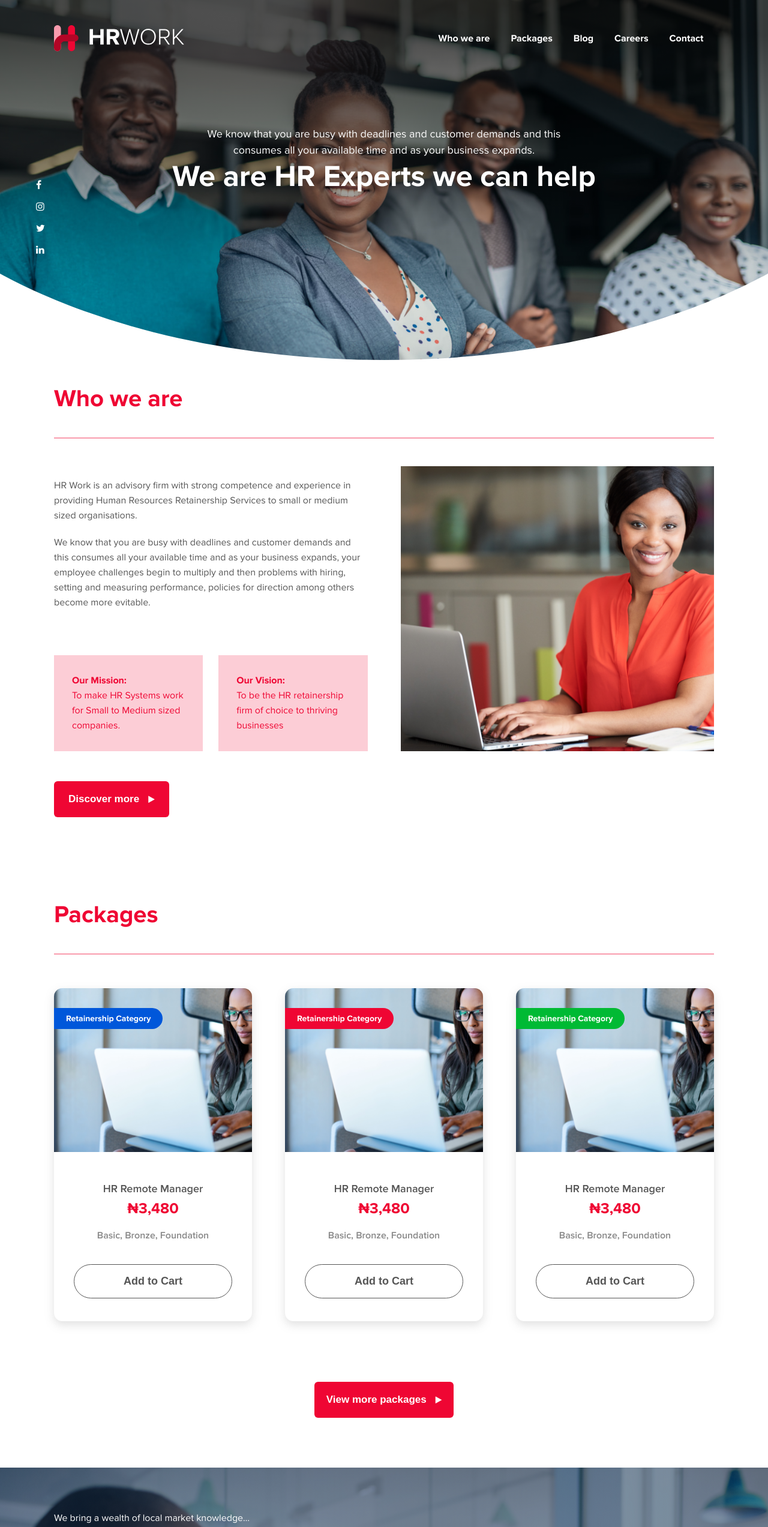
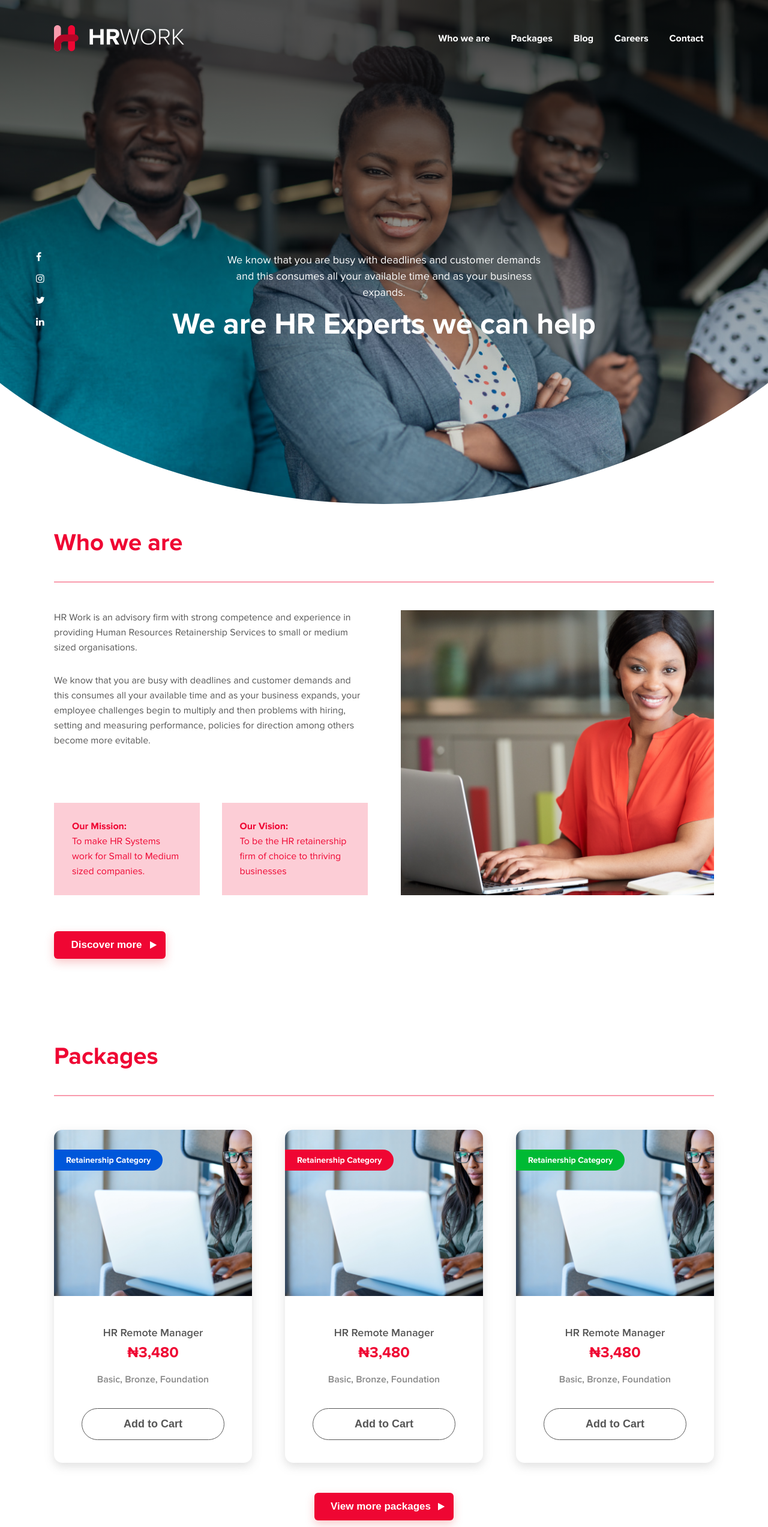
Before and after one commit to TechinnoverHub/hr-work, a React (Create React App) app: page / in a window 1280 px wide. Shown: the top 2545 px of the page at 60% size. Built offline with nearby package versions, Linux system fonts and the light colour scheme; what google-maps-react would draw is missing.

Commit message:
homepage v2

```diff
--- a/src/Pages/Blog/index.scss
+++ b/src/Pages/Blog/index.scss
@@ -124,7 +124,7 @@
   color: #ef0633;
 
   h3 {
-    padding: 90px;
+    padding: 90px 0;
   }
 }
 
--- a/src/Pages/Home/index.js
+++ b/src/Pages/Home/index.js
@@ -20,27 +20,25 @@ function Home() {
         <p className="heading-text">
           <span className="heading-primary-small">
             We know that you are busy with deadlines and customer demands and
-            this
-            <br />
-            consumes all your available time and as your business expands.
+            this consumes all your available time and as your business expands.
           </span>
-          <br />
           <span className="heading-primary-big">
             We are HR Experts we can help
           </span>
         </p>
       </div>
+
       <div className="section-who-we-are-homepage">
         <h2>Who we are</h2>
         <hr />
         <div className="col">
           <div className="col1">
-            <p className="paragraph">
+            <p className="home-paragraph">
               HR Work is an advisory firm with strong competence and experience
               in providing Human Resources Retainership Services to small or
               medium sized organisations.
             </p>
-            <p className="paragraph paragraph-two">
+            <p className="home-paragraph paragraph-two">
               We know that you are busy with deadlines and customer demands and
               this consumes all your available time and as your business
               expands, your employee challenges begin to multiply and then
--- a/src/Pages/Home/index.scss
+++ b/src/Pages/Home/index.scss
@@ -1,7 +1,6 @@
 // HEADER
 .homepage-image {
   max-width: 100vw;
-  height: 75vh;
   clip-path: ellipse(70% 80% at 50% 20%);
   background-image: linear-gradient(
       0deg,
@@ -14,7 +13,15 @@
   display: flex;
   align-items: flex-end;
   justify-content: center;
+  height: 75vh;
+  padding-bottom: 8.5vh;
+  background-position: center;
+
+  @media screen and (min-width: 800px) {
     padding-bottom: 32.5vh;
+    height: 105vh;
+    background-position: initial;
+  }
 }
 
 // .no-webp .homepage-image {
@@ -30,15 +37,25 @@
 // }
 
 .heading-text {
-  text-align: center;
   color: white;
   padding-bottom: 15.5px;
+  width: 70vw;
+  margin: 0 auto;
+
+  @media screen and (min-width: 800px) {
+    width: auto;
+    max-width: 1100px;
+  }
 }
 
 .social-icons {
   position: absolute;
   top: 50%;
+  left: 5vw;
+
+  @media screen and (min-width: 800px) {
     left: 60px;
+  }
 }
 
 .social-icons i {
@@ -48,26 +65,44 @@
 }
 
 .heading-primary-small {
-  font-size: 1.125rem;
   font-weight: 400;
   line-height: 1.5;
+  display: block;
+  margin: 0 auto;
+  text-align: center;
+  padding: 0 5%;
+  font-size: 0.72rem;
+
+  @media screen and (min-width: 800px) {
+    font-size: 1.125rem;
+    width: 60%;
+  }
 }
 
 .heading-primary-big {
-  font-size: 3.125rem;
   font-weight: 700;
   margin-top: 1rem;
+  line-height: calc(38 / 40);
+  font-size: 2.3rem;
+  display: block;
+  padding-top: 0.5rem;
+  text-align: center;
+
+  @media screen and (min-width: 800px) {
+    padding: 0;
+    font-size: 3.125rem;
+  }
 }
 
 //SECTION
 .section-who-we-are-homepage {
+  // max-width: 500px;
   margin: 0 auto;
+  width: 80vw;
+
+  @media screen and (min-width: 800px) {
+    width: auto;
     max-width: 1100px;
-
-  @media screen and (max-width: 600px) {
-    max-width: 500px;
-    margin: 0 auto;
-    width: 80%;
   }
 }
 
@@ -92,34 +127,30 @@
   }
 }
 
-.paragraph {
+.home-paragraph {
   font-size: 1rem;
   line-height: 1.5625;
   color: #565656;
+  padding: 0 5%;
+  text-align: center;
 
-  &-two {
-    margin-top: 1.875rem;
+  @media screen and (min-width: 800px) {
+    text-align: left;
+    padding: 0;
   }
 }
 
-.paragraph {
-  font-size: 16px;
-  line-height: 25px;
-  color: #565656;
-}
-
-.paragraph p {
-  margin-top: 30px;
-  margin-bottom: 100px;
+.paragraph-two {
+  margin-top: 1.875rem;
 }
 
 .col {
+  display: block;
+
+  @media screen and (min-width: 800px) {
     display: flex;
     justify-content: space-between;
     height: 475px;
-
-  @media screen and (max-width: 600px) {
-    display: inline;
   }
 }
 
@@ -143,30 +174,39 @@
   }
 }
 
-.col1 {
-  flex-basis: 47.5%;
-}
+.Col-small-box {
+  margin-bottom: 40px;
+  margin-top: 40px;
 
-.col2 {
-  flex-basis: 47.5%;
-}
-
-.Col-small-box {
+  @media screen and (min-width: 800px) {
     display: flex;
     align-items: center;
     margin-top: auto;
     justify-content: space-between;
-
-  @media screen and (max-width: 600px) {
-    display: inline;
-    margin-bottom: 40px;
+    margin-bottom: 0;
   }
 }
 
 .Col-small-box div {
+  background-color: rgba(249, 155, 173, 0.5);
+  margin-left: auto;
+  margin-right: auto;
+  width: 70%;
+  padding: 1rem;
+  height: 154px;
+  display: flex;
+  flex-direction: column;
+  justify-content: center;
+  text-align: center;
+
+  @media screen and (min-width: 800px) {
+    text-align: left;
     padding: 1.875rem;
-  background-color: rgba(249, 155, 173, 0.5);
-  flex-basis: 47.5%;
+    flex-basis: 46.5%;
+    width: auto;
+    margin-left: 0;
+    margin-right: 0;
+  }
 }
 
 .Col-small-box2 {
@@ -190,67 +230,71 @@
 }
 
 .discover-btn {
-  padding: 0.8125rem 1.5rem;
+  display: flex;
+  padding: 13px 15px;
   background-color: #ef0633;
   border-radius: 6px;
   color: white;
-  margin-top: 50px;
   cursor: pointer;
   border: none;
+  box-shadow: 0px 6px 15px rgba(233, 40, 45, 0.25);
+  align-items: center;
+  justify-content: center;
+  min-width: 186px;
+  font-size: 17px;
+  margin: 50px auto 0px;
 
-  @media screen and (max-width: 600px) {
-    margin: 50px auto 0px;
-    display: flex;
-    justify-content: center;
-    align-items: center;
-  }
+  @media screen and (min-width: 800px) {
+    margin: 60px 0 0;
   }
 
-.discover-btn i,
-.packages-btn i {
-  margin-left: 15px;
+  span {
+    margin-left: auto;
+    font-weight: bold;
   }
 
-.discover-btn span,
-.packages-btn span {
-  font-size: 1.0625rem;
-  line-height: 2;
-  font-weight: bold;
+  i {
+    margin-left: auto;
+    font-size: 14px;
+  }
 }
 
 // PACKAGES SECTION
 .section-packages {
+  margin: 50px auto;
+  width: 80vw;
+
+  @media screen and (min-width: 800px) {
     margin: 6.125rem auto 5.1875rem;
+    width: auto;
     max-width: 1100px;
-
-  @media screen and (max-width: 600px) {
-    max-width: 800px;
-    margin: 50px auto;
-    width: 80%;
   }
 }
 
 .package-box {
+  display: block;
+  padding: 0 7%;
+
+  @media screen and (min-width: 800px) {
     display: flex;
     justify-content: space-between;
-  padding-top: 10px;
-
-  @media screen and (max-width: 600px) {
-    display: inline;
+    padding: 10px 0 0;
   }
 }
 
 .package-box > div {
-  width: 30%;
-  height: 555px;
+  width: 100%;
+  margin-bottom: 36px;
   border-radius: 14px;
   display: flex;
   flex-direction: column;
   box-shadow: 0px 6px 15px rgba(136, 136, 136, 0.25);
+  height: 80vh;
 
-  @media screen and (max-width: 600px) {
-    width: inherit;
-    margin-bottom: 20px;
+  @media screen and (min-width: 800px) {
+    width: 30%;
+    margin-bottom: 0;
+    height: 555px;
   }
 }
 
@@ -259,23 +303,37 @@
   width: 100%;
   border-top-left-radius: 14px;
   border-top-right-radius: 14px;
+  background-size: cover;
+  background-position: 90% 0vw;
+  background-repeat: no-repeat;
   background-image: url(../../Assets/images/packages-image.png);
-  background-size: cover;
+
+  @media screen and (min-width: 800px) {
+    background-position: initial;
+  }
 }
 
 .package-image-label-blue {
   border-radius: 0px 17.5px 17.5px 0px;
   background-color: #0057da;
   margin-top: 33px;
+  display: inline-block;
+  padding: 6px 10px;
+
+  @media screen and (min-width: 420px) {
     padding: 6px 20px;
-  display: inline-block;
+  }
 
   span {
     color: #ffffff;
-    font-size: 14px;
     line-height: 23px;
     text-align: center;
     font-weight: bold;
+    font-size: 12px;
+
+    @media screen and (min-width: 420px) {
+      font-size: 14px;
+    }
   }
 }
 
@@ -285,13 +343,22 @@
   margin-top: 33px;
   padding: 6px 20px;
   display: inline-block;
+  padding: 6px 10px;
+
+  @media screen and (min-width: 420px) {
+    padding: 6px 20px;
+  }
 
   span {
     color: #ffffff;
-    font-size: 14px;
     line-height: 23px;
     text-align: center;
     font-weight: bold;
+    font-size: 12px;
+
+    @media screen and (min-width: 420px) {
+      font-size: 14px;
+    }
   }
 }
 
@@ -299,15 +366,23 @@
   border-radius: 0px 17.5px 17.5px 0px;
   background-color: #00ba34;
   margin-top: 33px;
+  display: inline-block;
+  padding: 6px 10px;
+
+  @media screen and (min-width: 420px) {
     padding: 6px 20px;
-  display: inline-block;
+  }
 
   span {
     color: #ffffff;
-    font-size: 14px;
     line-height: 23px;
     text-align: center;
     font-weight: bold;
+    font-size: 12px;
+
+    @media screen and (min-width: 420px) {
+      font-size: 14px;
+    }
   }
 }
 
@@ -352,18 +427,18 @@
 
 .package-box-button {
   border-radius: 50px;
-  padding: 17px 60px;
   background-color: transparent;
   border: 1.5px solid #565656;
   color: #565656;
   font-size: 18px;
   font-weight: bold;
-  width: 100%;
   margin-top: 15px;
+  width: 90%;
+  padding: 10px;
 
-  @media screen and (max-width: 600px) {
-    width: 60%;
-    padding: 8px 10px;
+  @media screen and (min-width: 800px) {
+    // width: 60%;
+    padding: 15px 40px;
   }
 }
 
@@ -373,15 +448,28 @@
 }
 
 .packages-btn {
-  padding: 0.8125rem 1.25rem;
+  display: flex;
+  padding: 13px 15px;
   background-color: #ef0633;
   border-radius: 6px;
   color: white;
-  margin-top: 6.3125rem;
+  margin: 50px auto 0px;
   cursor: pointer;
   border: none;
-  @media screen and (max-width: 600px) {
-    margin-top: 0px;
+  box-shadow: 0px 6px 15px rgba(233, 40, 45, 0.25);
+  align-items: center;
+  justify-content: center;
+  min-width: 232px;
+
+  span {
+    margin-left: auto;
+    font-size: 17px;
+    font-weight: bold;
+  }
+
+  i {
+    margin-left: auto;
+    font-size: 14px;
   }
 }
 
@@ -396,18 +484,22 @@
     ),
     url(../../Assets/images/why-bg-image.png);
   background-size: cover;
+  background-position: center;
+
+  @media screen and (min-width: 800px) {
+    background-position: initial;
+  }
 }
 
 .hr-work-container {
   padding: 72px 0;
   color: white;
+  margin: 0 auto;
+  width: 80vw;
+
+  @media screen and (min-width: 800px) {
+    width: auto;
     max-width: 1100px;
-  margin: 0 auto;
-
-  @media screen and (max-width: 600px) {
-    max-width: 800px;
-    margin: 0 auto;
-    width: 80%;
   }
 }
 
@@ -415,9 +507,10 @@
   font-size: 2.5rem;
   line-height: calc(40 / 34);
   font-weight: bold;
+  margin-bottom: 40px;
 
-  @media screen and (max-width: 600px) {
-    margin-bottom: 40px;
+  @media screen and (min-width: 800px) {
+    margin-bottom: 0;
   }
 }
 
@@ -429,29 +522,31 @@
 }
 
 .why-three-boxes {
+  margin-top: 68px;
+
+  @media screen and (min-width: 800px) {
     display: flex;
     justify-content: space-between;
-  margin-top: 68px;
-
-  @media screen and (max-width: 600px) {
-    display: inline;
   }
 }
 
 .why-three-boxes > div {
   background-color: rgba(239, 6, 51, 0.7);
-  height: 384px;
   color: #ffffff;
   border-radius: 6px;
+
+  @media screen and (min-width: 800px) {
+    height: 384px;
+  }
 }
 
 .each-box {
+  margin-bottom: 20px;
+
+  @media screen and (min-width: 800px) {
+    flex-basis: 31.3%;
     max-width: 31.3%;
-  flex-basis: 31.3%;
-
-  @media screen and (max-width: 600px) {
-    max-width: 100%;
-    margin-bottom: 20px;
+    margin-bottom: 0;
   }
 }
 
@@ -459,10 +554,6 @@
   padding: 34px 10%;
   width: 100%;
   height: 100%;
-
-  @media screen and (max-width: 600px) {
-    padding: 20px;
-  }
 }
 
 .each-box p,
@@ -492,21 +583,25 @@
 .why-two-boxes > div {
   border-radius: 6px;
 }
+
 .why-two-boxes {
-  display: flex;
-  justify-content: space-between;
   margin-top: 30px;
   position: relative;
 
-  @media screen and (max-width: 600px) {
-    display: inline;
+  @media screen and (min-width: 800px) {
+    display: flex;
+    justify-content: space-between;
   }
 }
 
 .single-box-wrapper {
-  padding: 20px 5%;
+  padding: 34px 10%;
   width: 100%;
   height: 100%;
+
+  @media screen and (min-width: 800px) {
+    padding: 45px 10%;
+  }
 }
 
 .single-box:nth-child(2) {
@@ -518,53 +613,28 @@
 }
 
 .single-box {
-  height: 288px;
-  flex-basis: 48.5%;
   background-color: rgba(239, 6, 51, 0.7);
   color: white;
+  margin-bottom: 20px;
 
-  @media screen and (max-width: 600px) {
-    margin-bottom: 20px;
-    height: 100%;
+  @media screen and (min-width: 800px) {
+    flex-basis: 48.5%;
+    height: 288px;
+    margin-bottom: 0;
   }
 }
 
-.latest-blog-text {
-  color: #ef0633;
-  font-weight: bold;
-  font-size: 18px;
-  line-height: 26px;
-  margin: 40px;
-}
+// .latest-blog-text {
+//   color: #ef0633;
+//   font-weight: bold;
+//   font-size: 18px;
+//   line-height: 26px;
+//   margin: 40px;
+// }
 
-.latest-blog-text p {
-  color: #888888;
-  font-weight: normal;
-  font-size: 12px;
-  line-height: 34px;
-}
-
-// FOOTER
-.footer {
-  background-color: #ef0633;
-  padding: 100px 120px;
-  color: #ffffff;
-  font-size: 10px;
-  line-height: 19px;
-  text-align: right;
-}
-
-.footer-first-layer,
-.footer-second-layer {
-  display: flex;
-  justify-content: space-between;
-  margin-bottom: 80px;
-}
-
-.link {
-  text-decoration: none;
-}
-
-ul {
-  display: flex;
-}
+// .latest-blog-text p {
+//   color: #888888;
+//   font-weight: normal;
+//   font-size: 12px;
+//   line-height: 34px;
+// }
```
Also changed, not shown: src/Components/Header/index.jsx (+9 -3 lines), src/Components/LatestBlog/index.module.scss (+33 -29 lines), src/Assets/images/singlePack.png (added). Lines whose indentation alone changed are shown as unchanged.
